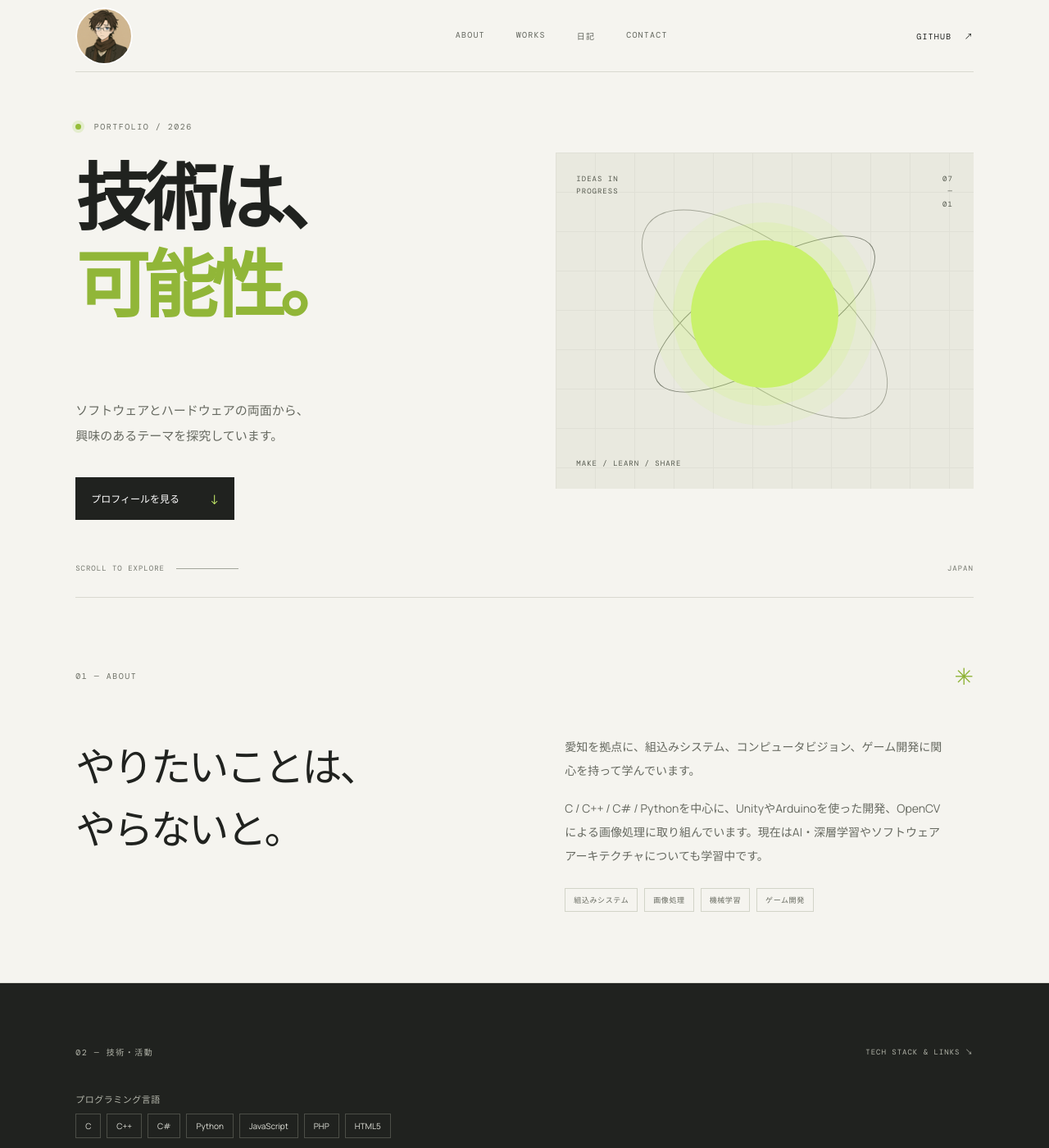
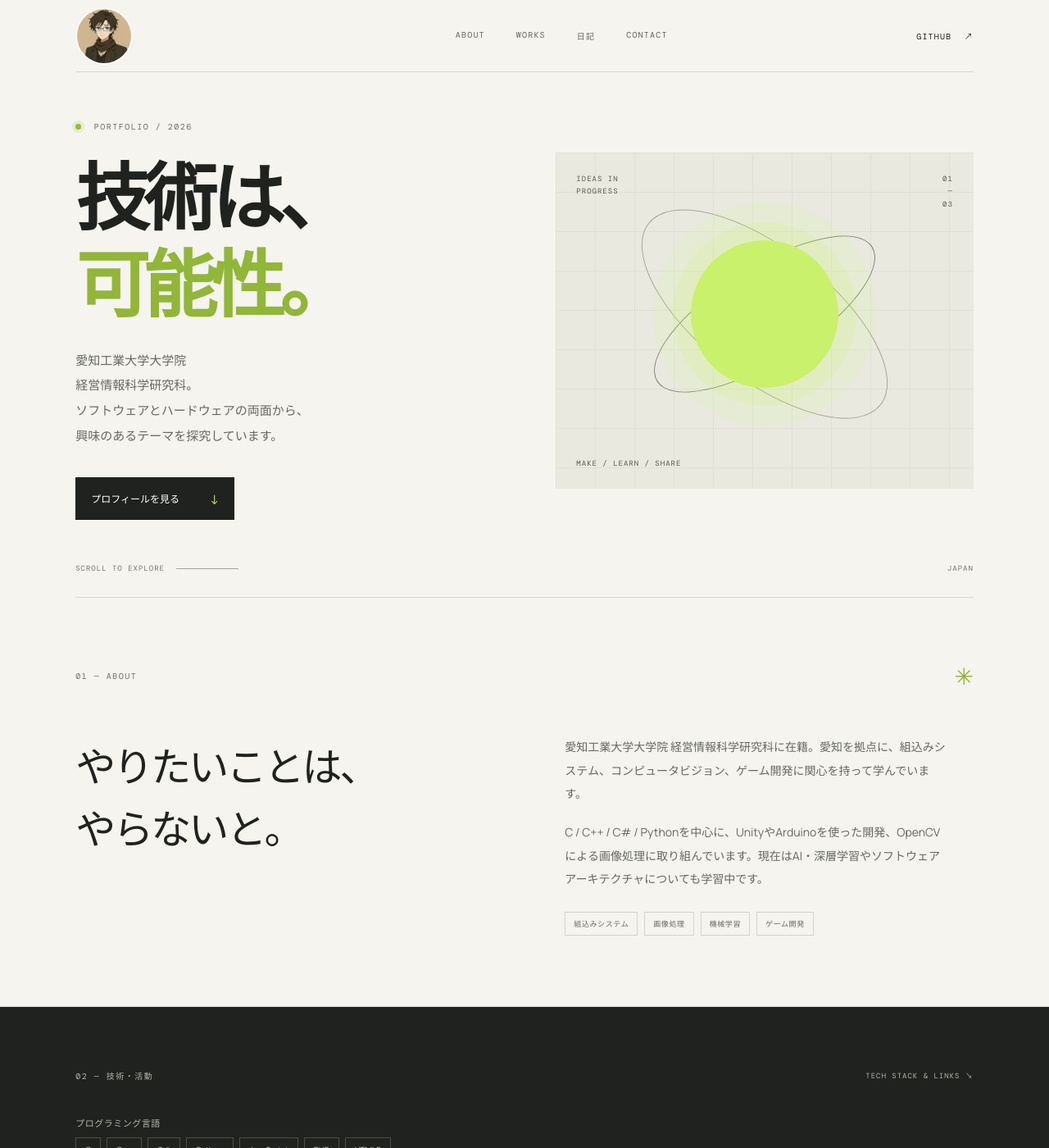
Before and after one commit to Ito-hub0701/Ito-hub0701.github.io, a Jekyll site: the page built from index.html, in a window 1280 px wide and 1400 px high. Shown: the whole window at 82% size. Built offline with Jekyll 4.4.1, drawn with Linux system fonts in a browser that asks for light colours.

Commit message:
Add files via upload

```diff
--- a/_layouts/default.html
+++ b/_layouts/default.html
@@ -15,7 +15,7 @@
     <header class="topbar">
       <a class="brand profile-brand" href="{{ '/' | relative_url }}" aria-label="Itoのプロフィール写真・トップへ"><img src="{{ '/face.png' | relative_url }}" alt="Itoのプロフィールアイコン" width="70" height="70"></a>
       <nav aria-label="メインナビゲーション">
-        <a href="{{ '/' | relative_url }}#about">ABOUT</a><a href="{{ '/' | relative_url }}#works">WORKS</a><a href="{{ '/blog.html' | relative_url }}">日記</a><a href="{{ '/' | relative_url }}#contact">CONTACT</a>
+        <a href="{{ '/' | relative_url }}#about">ABOUT</a><a href="{{ '/' | relative_url }}#works">WORKS</a><a href="{{ '/blog/' | relative_url }}">日記</a><a href="{{ '/' | relative_url }}#contact">CONTACT</a>
       </nav>
       <a class="top-link" href="https://github.com/Ito-hub0701" target="_blank" rel="noreferrer">GITHUB <span>↗</span></a>
     </header>
--- a/_layouts/post.html
+++ b/_layouts/post.html
@@ -5,5 +5,5 @@
   <p class="eyebrow">DIARY / {{ page.date | date: "%Y.%m.%d" }}</p>
   <h1>{{ page.title }}</h1>
   <div class="post-content">{{ content }}</div>
-  <a class="button post-back" href="{{ '/blog.html' | relative_url }}">日記一覧へ <span>←</span></a>
+  <a class="button post-back" href="{{ '/blog/' | relative_url }}">日記一覧へ <span>←</span></a>
 </article>
--- a/blog.html
+++ b/blog.html
@@ -1,6 +1,7 @@
 ---
 layout: default
 title: 日記
+permalink: /blog/
 description: Itoの日々の学びや制作の記録です。
 ---
 <section class="blog-page" id="top">
--- a/index.html
+++ b/index.html
@@ -6,7 +6,7 @@
   <meta charset="utf-8">
   <meta name="viewport" content="width=device-width, initial-scale=1">
   <meta name="theme-color" content="#f5f4ef">
-  <meta name="description" content="イトーくんのポートフォリオ。組込みシステム、画像処理、機械学習などの関心分野と技術を紹介します。">
+  <meta name="description" content="愛知工業大学大学院 経営情報科学研究科に在籍するItoのポートフォリオ。組込みシステム、画像処理、機械学習などの関心分野と技術を紹介します。">
   <title>Ito — ポートフォリオ</title>
   <link rel="preconnect" href="https://fonts.googleapis.com">
   <link rel="preconnect" href="https://fonts.gstatic.com" crossorigin>
@@ -18,7 +18,7 @@
     <header class="topbar">
       <a class="brand profile-brand" href="#top" aria-label="Itoのプロフィール写真・トップへ"><img src="face.png" alt="Itoのプロフィールアイコン" width="70" height="70"></a>
       <nav aria-label="メインナビゲーション">
-        <a href="#about">ABOUT</a><a href="#works">WORKS</a><a href="{{ '/blog.html' | relative_url }}">日記</a><a href="#contact">CONTACT</a>
+        <a href="#about">ABOUT</a><a href="#works">WORKS</a><a href="{{ '/blog/' | relative_url }}">日記</a><a href="#contact">CONTACT</a>
       </nav>
       <a class="top-link" href="https://github.com/Ito-hub0701" target="_blank" rel="noreferrer">GITHUB <span>↗</span></a>
     </header>
@@ -28,13 +28,13 @@
         <div class="hero-copy">
           <p class="eyebrow"><span class="status-dot"></span> PORTFOLIO / 2026</p>
           <h1 id="hero-title">技術は、<br><span>可能性。</span></h1>
-          <p class="hero-lead"><br><br>ソフトウェアとハードウェアの両面から、<br>興味のあるテーマを探究しています。</p>
+          <p class="hero-lead">愛知工業大学大学院<br>経営情報科学研究科。<br>ソフトウェアとハードウェアの両面から、<br>興味のあるテーマを探究しています。</p>
           <a class="button" href="#about">プロフィールを見る <span>↓</span></a>
         </div>
         <div class="hero-art" aria-hidden="true">
           <div class="art-grid"></div><div class="orbit orbit-one"></div><div class="orbit orbit-two"></div>
           <div class="sun"></div><div class="art-label label-top">IDEAS IN<br>PROGRESS</div><div class="art-label label-bottom">MAKE / LEARN / SHARE</div>
-          <div class="art-index">07<br>—<br>01</div>
+          <div class="art-index">01<br>—<br>03</div>
         </div>
         <div class="hero-foot"><span>SCROLL TO EXPLORE</span><span class="scroll-line"></span><span>JAPAN</span></div>
       </section>
@@ -43,7 +43,7 @@
         <div class="section-heading"><p class="eyebrow">01 — ABOUT</p><span class="heading-mark">✳</span></div>
         <div class="about-grid">
           <h2>やりたいことは、<br>やらないと。</h2>
-          <div class="about-text"><p>愛知を拠点に、組込みシステム、コンピュータビジョン、ゲーム開発に関心を持って学んでいます。</p><p>C / C++ / C# / Pythonを中心に、UnityやArduinoを使った開発、OpenCVによる画像処理に取り組んでいます。現在はAI・深層学習やソフトウェアアーキテクチャについても学習中です。</p><div class="tag-list"><span>組込みシステム</span><span>画像処理</span><span>機械学習</span><span>ゲーム開発</span></div></div>
+          <div class="about-text"><p>愛知工業大学大学院 経営情報科学研究科に在籍。愛知を拠点に、組込みシステム、コンピュータビジョン、ゲーム開発に関心を持って学んでいます。</p><p>C / C++ / C# / Pythonを中心に、UnityやArduinoを使った開発、OpenCVによる画像処理に取り組んでいます。現在はAI・深層学習やソフトウェアアーキテクチャについても学習中です。</p><div class="tag-list"><span>組込みシステム</span><span>画像処理</span><span>機械学習</span><span>ゲーム開発</span></div></div>
         </div>
       </section>
 
@@ -53,13 +53,12 @@
         <div class="work-list">
           <a class="work-card" href="https://github.com/Ito-hub0701" target="_blank" rel="noreferrer"><span class="work-num">01</span><span class="work-main"><span class="work-title">GitHub</span><span class="work-desc">制作物・学習記録</span></span><span class="work-icon">↗</span></a>
           <a class="work-card" href="https://www.twitch.tv/yuru0701" target="_blank" rel="noreferrer"><span class="work-num">02</span><span class="work-main"><span class="work-title">Twitch</span><span class="work-desc">配信活動</span></span><span class="work-icon">↗</span></a>
-          <a class="work-card" href="https://note.com/ito_0701" target="_blank" rel="noreferrer"><span class="work-num">03</span><span class="work-main"><span class="work-title">note</span><span class="work-desc">ネタ帳</span></span><span class="work-icon">↗</span></a>
         </div>
         <p class="works-note">プロジェクトの詳細はGitHubをご覧ください。</p>
       </section>
 
       <section class="diary-preview section" id="diary">
-        <div class="section-heading"><p class="eyebrow">03 — DIARY</p><a class="heading-note diary-all" href="{{ '/blog.html' | relative_url }}">日記をすべて見る ↗</a></div>
+        <div class="section-heading"><p class="eyebrow">03 — DIARY</p><a class="heading-note diary-all" href="{{ '/blog/' | relative_url }}">日記をすべて見る ↗</a></div>
         {% assign recent_posts = site.posts | slice: 0, 3 %}
         {% if recent_posts.size > 0 %}
         <div class="diary-list">
```
Also changed, not shown: README.md.
